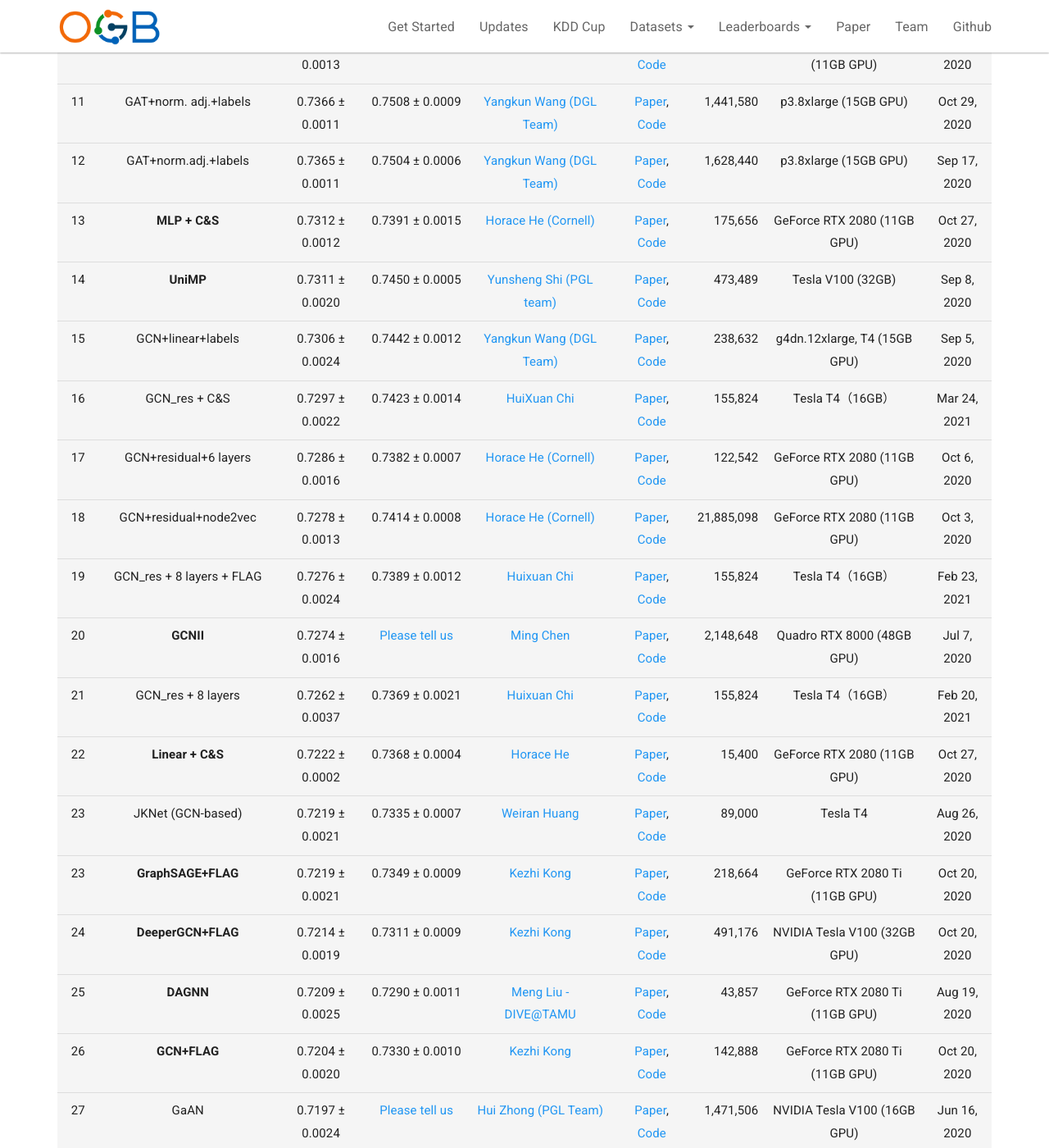
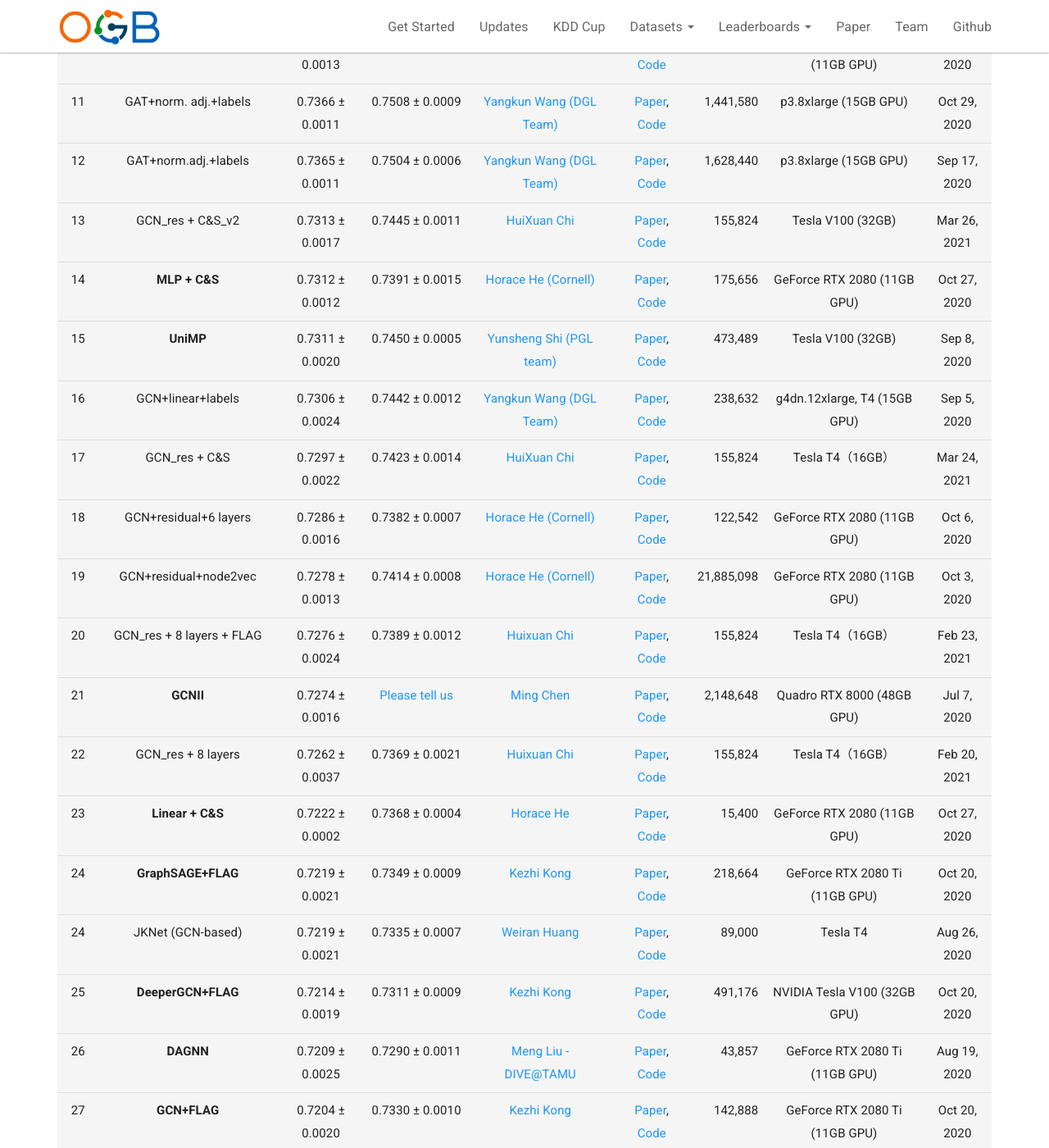
Before and after one commit to snap-stanford/ogb-web, a Jekyll site: the page built from _docs/leaderboard/leader_nodeprop.md, in a window 1280 px wide and 1400 px high, scrolled down 4562 px. Shown: the whole window at 82% size. Built offline with Jekyll 4.4.1, drawn with Linux system fonts in a browser that asks for light colours; some of the changed text lies outside the part shown.

Commit message:
updateleaderboard

```diff
--- a/_docs/leaderboard/leader_nodeprop.md
+++ b/_docs/leaderboard/leader_nodeprop.md
@@ -101,32 +101,33 @@ The **bold** method name indicates that the implementation is **official** (by t
 |  10  |  **GAT+FLAG**  | 0.7371 ± 0.0013   | 0.7496 ± 0.0010 |[Kezhi Kong](mailto:kong@cs.umd.edu) | [Paper](https://arxiv.org/abs/2010.09891), [Code](https://github.com/devnkong/FLAG) | 1,628,440 | GeForce RTX 2080 Ti (11GB GPU) | Oct 20, 2020 |
 |  11  |  GAT+norm. adj.+labels  | 0.7366 ± 0.0011   | 0.7508 ± 0.0009 | [Yangkun Wang (DGL Team)](mailto:espylapiza@gmail.com) | [Paper](https://arxiv.org/abs/1710.10903), [Code](https://github.com/Espylapiza/dgl/tree/master/examples/pytorch/ogb/ogbn-arxiv) | 1,441,580 | p3.8xlarge (15GB GPU) | Oct 29, 2020 |
 |  12  |  GAT+norm.adj.+labels  | 0.7365 ± 0.0011   | 0.7504 ± 0.0006 | [Yangkun Wang (DGL Team)](mailto:wyangkun@amazon.com) | [Paper](https://arxiv.org/abs/1710.10903), [Code](https://github.com/dmlc/dgl/tree/master/examples/pytorch/ogb/ogbn-arxiv) | 1,628,440 | p3.8xlarge (15GB GPU) | Sep 17, 2020 |
-|  13  |  **MLP + C&S**  | 0.7312 ± 0.0012   | 0.7391 ± 0.0015 |[Horace He (Cornell)](mailto:hh498@cornell.edu) | [Paper](https://arxiv.org/abs/2010.13993), [Code](https://github.com/Chillee/CorrectAndSmooth) | 175,656 | GeForce RTX 2080 (11GB GPU) | Oct 27, 2020 |
-|  14  |  **UniMP**  | 0.7311 ± 0.0020   | 0.7450 ± 0.0005 |[Yunsheng Shi (PGL team)](mailto:shiyunsheng01@baidu.com) | [Paper](https://arxiv.org/pdf/2009.03509.pdf), [Code](https://github.com/PaddlePaddle/PGL/tree/main/ogb_examples/nodeproppred/unimp) | 473,489 | Tesla V100 (32GB) | Sep 8, 2020 |
-|  15  |  GCN+linear+labels  | 0.7306 ± 0.0024   | 0.7442 ± 0.0012 | [Yangkun Wang (DGL Team)](mailto:wyangkun@amazon.com) | [Paper](https://arxiv.org/abs/1609.02907), [Code](https://github.com/dmlc/dgl/tree/master/examples/pytorch/ogb/ogbn-arxiv) | 238,632 | g4dn.12xlarge, T4 (15GB GPU) | Sep 5, 2020 |
-|  16  |  GCN_res + C&S  | 0.7297 ± 0.0022   | 0.7423 ± 0.0014 | [HuiXuan Chi](mailto:1520655940@qq.com) | [Paper](https://arxiv.org/abs/2010.13993), [Code](https://github.com/ytchx1999/PyG-GCN_res-CS) | 155,824 | Tesla T4（16GB） | Mar 24, 2021 |
-|  17  |  GCN+residual+6 layers  | 0.7286 ± 0.0016   | 0.7382 ± 0.0007 | [Horace He (Cornell)](mailto:hh498@cornell.edu) | [Paper](https://arxiv.org/abs/1609.02907), [Code](https://github.com/Chillee/ogb_baselines) | 122,542 | GeForce RTX 2080 (11GB GPU) | Oct 6, 2020 |
-|  18  |  GCN+residual+node2vec  | 0.7278 ± 0.0013   | 0.7414 ± 0.0008 | [Horace He (Cornell)](mailto:hh498@cornell.edu) | [Paper](https://arxiv.org/abs/1609.02907), [Code](https://github.com/Chillee/ogb_baselines) | 21,885,098 | GeForce RTX 2080 (11GB GPU) | Oct 3, 2020 |
-|  19  |  GCN_res + 8 layers + FLAG  | 0.7276 ± 0.0024   | 0.7389 ± 0.0012 | [Huixuan Chi](mailto:1520655940@qq.com) | [Paper](https://arxiv.org/abs/2010.09891), [Code](https://github.com/ytchx1999/GCN_res-FLAG) | 155,824 | Tesla T4（16GB） | Feb 23, 2021 |
-|  20  |  **GCNII**  | 0.7274 ± 0.0016   | [Please tell us](mailto:ogb@cs.stanford.edu) |[Ming Chen](mailto:chennnming@outlook.com) | [Paper](https://arxiv.org/abs/2007.02133), [Code](https://github.com/chennnM/GCNII/tree/master/PyG/ogbn-arxiv) | 2,148,648 | Quadro RTX 8000 (48GB GPU) | Jul 7, 2020 |
-|  21  |  GCN_res + 8 layers  | 0.7262 ± 0.0037   | 0.7369 ± 0.0021 | [Huixuan Chi](mailto:1520655940@qq.com) | [Paper](https://arxiv.org/abs/1609.02907), [Code](https://github.com/ytchx1999/ogbn_arxiv_GCN_res) | 155,824 | Tesla T4（16GB） | Feb 20, 2021 |
-|  22  |  **Linear + C&S**  | 0.7222 ± 0.0002   | 0.7368 ± 0.0004 |[Horace He](mailto:hh498@cornell.edu) | [Paper](https://arxiv.org/abs/2010.13993), [Code](https://github.com/Chillee/CorrectAndSmooth) | 15,400 | GeForce RTX 2080 (11GB GPU) | Oct 27, 2020 |
-|  23  |  JKNet (GCN-based)  | 0.7219 ± 0.0021   | 0.7335 ± 0.0007 | [Weiran Huang](mailto:huangweiran1998@outlook.com) | [Paper](https://arxiv.org/pdf/1806.03536.pdf), [Code](https://github.com/EtoDemerzel0427/ogbn-arxiv-baselines/blob/master/JKNet.py) | 89,000 | Tesla T4 | Aug 26, 2020 |
-|  23  |  **GraphSAGE+FLAG**  | 0.7219 ± 0.0021   | 0.7349 ± 0.0009 |[Kezhi Kong](mailto:kong@cs.umd.edu) | [Paper](https://arxiv.org/abs/2010.09891), [Code](https://github.com/devnkong/FLAG) | 218,664 | GeForce RTX 2080 Ti (11GB GPU) | Oct 20, 2020 |
-|  24  |  **DeeperGCN+FLAG**  | 0.7214 ± 0.0019   | 0.7311 ± 0.0009 |[Kezhi Kong](mailto:kong@cs.umd.edu) | [Paper](https://arxiv.org/abs/2010.09891), [Code](https://github.com/devnkong/FLAG) | 491,176 | NVIDIA Tesla V100 (32GB GPU) | Oct 20, 2020 |
-|  25  |  **DAGNN**  | 0.7209 ± 0.0025   | 0.7290 ± 0.0011 |[Meng Liu - DIVE@TAMU](mailto:mengliu@tamu.edu) | [Paper](https://arxiv.org/abs/2007.09296), [Code](https://github.com/mengliu1998/DeeperGNN) | 43,857 | GeForce RTX 2080 Ti (11GB GPU) | Aug 19, 2020 |
-|  26  |  **GCN+FLAG**  | 0.7204 ± 0.0020   | 0.7330 ± 0.0010 |[Kezhi Kong](mailto:kong@cs.umd.edu) | [Paper](https://arxiv.org/abs/2010.09891), [Code](https://github.com/devnkong/FLAG) | 142,888 | GeForce RTX 2080 Ti (11GB GPU) | Oct 20, 2020 |
-|  27  |  GaAN  | 0.7197 ± 0.0024   | [Please tell us](mailto:ogb@cs.stanford.edu) | [Hui Zhong (PGL Team)](mailto:zhonghui03@baidu.com) | [Paper](https://arxiv.org/abs/1803.07294), [Code](https://github.com/PaddlePaddle/PGL/tree/master/ogb_examples/nodeproppred/ogbn-arxiv) | 1,471,506 | NVIDIA Tesla V100 (16GB GPU) | Jun 16, 2020 |
-|  28  |  SIGN  | 0.7195 ± 0.0011   | 0.7323 ± 0.0006 | [Lingfan Yu (DGL Team)](mailto:lingfan.yu@nyu.edu) | [Paper](https://arxiv.org/abs/2004.11198), [Code](https://github.com/dmlc/dgl/tree/master/examples/pytorch/ogb/sign) | 3,566,128 | Tesla T4 (15GB) | Nov 5, 2020 |
-|  29  |  **DeeperGCN**  | 0.7192 ± 0.0016   | 0.7262 ± 0.0014 |[Guohao Li - DeepGCNs.org](mailto:guohao.li@kaust.edu.sa) | [Paper](https://arxiv.org/abs/2006.07739), [Code](https://github.com/lightaime/deep_gcns_torch/tree/master/examples/ogb) | 491,176 | NVIDIA Tesla V100 (32GB GPU) | Jun 16, 2020 |
-|  30  |  GCN  | 0.7174 ± 0.0029   | 0.7300 ± 0.0017 | [Matthias Fey -- OGB team](mailto:matthias.fey@tu-dortmund.de) | [Paper](https://arxiv.org/abs/1609.02907), [Code](https://github.com/snap-stanford/ogb/tree/master/examples/nodeproppred/arxiv) | 142,888 | GeForce RTX 2080 (11GB GPU) | May 1, 2020 |
-|  31  |  GraphSAGE  | 0.7149 ± 0.0027   | 0.7277 ± 0.0016 | [Matthias Fey -- OGB team](mailto:matthias.fey@tu-dortmund.de) | [Paper](https://arxiv.org/abs/1706.02216), [Code](https://github.com/snap-stanford/ogb/tree/master/examples/nodeproppred/arxiv) | 218,664 | GeForce RTX 2080 (11GB GPU) | May 1, 2020 |
-|  32  |  **Plain Linear + C&S**  | 0.7126 ± 0.0001   | 0.7300 ± 0.0001 |[Horace He (Cornell)](mailto:hh498@cornell.edu) | [Paper](https://arxiv.org/abs/2010.13993), [Code](https://github.com/Chillee/CorrectAndSmooth) | 5,160 | GeForce RTX 2080 (11GB GPU) | Oct 27, 2020 |
-|  33  |  **GraphZoom (Node2vec)**  | 0.7118 ± 0.0018   | 0.7220 ± 0.0007 |[Xiuyu Li - GraphZoom](mailto:xl289@cornell.edu) | [Paper](https://openreview.net/forum?id=r1lGO0EKDH), [Code](https://github.com/cornell-zhang/GraphZoom/tree/master/ogb/ogbn-arxiv) | 8,963,624 | GeForce GTX 1080 Ti (11GB GPU) | Jul 2, 2020 |
-|  34  |  Node2vec  | 0.7007 ± 0.0013   | 0.7129 ± 0.0013 | [Matthias Fey -- OGB team](mailto:matthias.fey@tu-dortmund.de) | [Paper](https://arxiv.org/abs/1607.00653), [Code](https://github.com/snap-stanford/ogb/tree/master/examples/nodeproppred/arxiv) | 21,818,792 | GeForce RTX 2080 (11GB GPU) | May 1, 2020 |
-|  35  |  Label Propagation  | 0.6832 ± 0.0000   | 0.7014 ± 0.0000 | [Horace He (Cornell)](mailto:hh498@cornell.edu) | [Paper](http://pages.cs.wisc.edu/~jerryzhu/pub/ssl_survey.pdf), [Code](https://github.com/Chillee/CorrectAndSmoothOGB) | 0 | GeForce RTX 2080 (11GB GPU) | Oct 2, 2020 |
-|  36  |  **MLP+FLAG**  | 0.5602 ± 0.0019   | 0.5817 ± 0.0011 |[Kezhi Kong](mailto:kong@cs.umd.edu) | [Paper](https://arxiv.org/abs/2010.09891), [Code](https://github.com/devnkong/FLAG) | 110,120 | GeForce RTX 2080 Ti (11GB GPU) | Oct 20, 2020 |
-|  37  |  MLP  | 0.5550 ± 0.0023   | 0.5765 ± 0.0012 | [Matthias Fey -- OGB team](mailto:matthias.fey@tu-dortmund.de) | [Paper](https://arxiv.org/abs/2005.00687), [Code](https://github.com/snap-stanford/ogb/tree/master/examples/nodeproppred/arxiv) | 110,120 | GeForce RTX 2080 (11GB GPU) | May 1, 2020 |
+|  13  |  GCN_res + C&S_v2  | 0.7313 ± 0.0017   | 0.7445 ± 0.0011 | [HuiXuan Chi](mailto:1520655940@qq.com) | [Paper](https://arxiv.org/abs/2010.13993), [Code](https://github.com/ytchx1999/GCN_res-CS-v2) | 155,824 | Tesla V100 (32GB) | Mar 26, 2021 |
+|  14  |  **MLP + C&S**  | 0.7312 ± 0.0012   | 0.7391 ± 0.0015 |[Horace He (Cornell)](mailto:hh498@cornell.edu) | [Paper](https://arxiv.org/abs/2010.13993), [Code](https://github.com/Chillee/CorrectAndSmooth) | 175,656 | GeForce RTX 2080 (11GB GPU) | Oct 27, 2020 |
+|  15  |  **UniMP**  | 0.7311 ± 0.0020   | 0.7450 ± 0.0005 |[Yunsheng Shi (PGL team)](mailto:shiyunsheng01@baidu.com) | [Paper](https://arxiv.org/pdf/2009.03509.pdf), [Code](https://github.com/PaddlePaddle/PGL/tree/main/ogb_examples/nodeproppred/unimp) | 473,489 | Tesla V100 (32GB) | Sep 8, 2020 |
+|  16  |  GCN+linear+labels  | 0.7306 ± 0.0024   | 0.7442 ± 0.0012 | [Yangkun Wang (DGL Team)](mailto:wyangkun@amazon.com) | [Paper](https://arxiv.org/abs/1609.02907), [Code](https://github.com/dmlc/dgl/tree/master/examples/pytorch/ogb/ogbn-arxiv) | 238,632 | g4dn.12xlarge, T4 (15GB GPU) | Sep 5, 2020 |
+|  17  |  GCN_res + C&S  | 0.7297 ± 0.0022   | 0.7423 ± 0.0014 | [HuiXuan Chi](mailto:1520655940@qq.com) | [Paper](https://arxiv.org/abs/2010.13993), [Code](https://github.com/ytchx1999/PyG-GCN_res-CS) | 155,824 | Tesla T4（16GB） | Mar 24, 2021 |
+|  18  |  GCN+residual+6 layers  | 0.7286 ± 0.0016   | 0.7382 ± 0.0007 | [Horace He (Cornell)](mailto:hh498@cornell.edu) | [Paper](https://arxiv.org/abs/1609.02907), [Code](https://github.com/Chillee/ogb_baselines) | 122,542 | GeForce RTX 2080 (11GB GPU) | Oct 6, 2020 |
+|  19  |  GCN+residual+node2vec  | 0.7278 ± 0.0013   | 0.7414 ± 0.0008 | [Horace He (Cornell)](mailto:hh498@cornell.edu) | [Paper](https://arxiv.org/abs/1609.02907), [Code](https://github.com/Chillee/ogb_baselines) | 21,885,098 | GeForce RTX 2080 (11GB GPU) | Oct 3, 2020 |
+|  20  |  GCN_res + 8 layers + FLAG  | 0.7276 ± 0.0024   | 0.7389 ± 0.0012 | [Huixuan Chi](mailto:1520655940@qq.com) | [Paper](https://arxiv.org/abs/2010.09891), [Code](https://github.com/ytchx1999/GCN_res-FLAG) | 155,824 | Tesla T4（16GB） | Feb 23, 2021 |
+|  21  |  **GCNII**  | 0.7274 ± 0.0016   | [Please tell us](mailto:ogb@cs.stanford.edu) |[Ming Chen](mailto:chennnming@outlook.com) | [Paper](https://arxiv.org/abs/2007.02133), [Code](https://github.com/chennnM/GCNII/tree/master/PyG/ogbn-arxiv) | 2,148,648 | Quadro RTX 8000 (48GB GPU) | Jul 7, 2020 |
+|  22  |  GCN_res + 8 layers  | 0.7262 ± 0.0037   | 0.7369 ± 0.0021 | [Huixuan Chi](mailto:1520655940@qq.com) | [Paper](https://arxiv.org/abs/1609.02907), [Code](https://github.com/ytchx1999/ogbn_arxiv_GCN_res) | 155,824 | Tesla T4（16GB） | Feb 20, 2021 |
+|  23  |  **Linear + C&S**  | 0.7222 ± 0.0002   | 0.7368 ± 0.0004 |[Horace He](mailto:hh498@cornell.edu) | [Paper](https://arxiv.org/abs/2010.13993), [Code](https://github.com/Chillee/CorrectAndSmooth) | 15,400 | GeForce RTX 2080 (11GB GPU) | Oct 27, 2020 |
+|  24  |  **GraphSAGE+FLAG**  | 0.7219 ± 0.0021   | 0.7349 ± 0.0009 |[Kezhi Kong](mailto:kong@cs.umd.edu) | [Paper](https://arxiv.org/abs/2010.09891), [Code](https://github.com/devnkong/FLAG) | 218,664 | GeForce RTX 2080 Ti (11GB GPU) | Oct 20, 2020 |
+|  24  |  JKNet (GCN-based)  | 0.7219 ± 0.0021   | 0.7335 ± 0.0007 | [Weiran Huang](mailto:huangweiran1998@outlook.com) | [Paper](https://arxiv.org/pdf/1806.03536.pdf), [Code](https://github.com/EtoDemerzel0427/ogbn-arxiv-baselines/blob/master/JKNet.py) | 89,000 | Tesla T4 | Aug 26, 2020 |
+|  25  |  **DeeperGCN+FLAG**  | 0.7214 ± 0.0019   | 0.7311 ± 0.0009 |[Kezhi Kong](mailto:kong@cs.umd.edu) | [Paper](https://arxiv.org/abs/2010.09891), [Code](https://github.com/devnkong/FLAG) | 491,176 | NVIDIA Tesla V100 (32GB GPU) | Oct 20, 2020 |
+|  26  |  **DAGNN**  | 0.7209 ± 0.0025   | 0.7290 ± 0.0011 |[Meng Liu - DIVE@TAMU](mailto:mengliu@tamu.edu) | [Paper](https://arxiv.org/abs/2007.09296), [Code](https://github.com/mengliu1998/DeeperGNN) | 43,857 | GeForce RTX 2080 Ti (11GB GPU) | Aug 19, 2020 |
+|  27  |  **GCN+FLAG**  | 0.7204 ± 0.0020   | 0.7330 ± 0.0010 |[Kezhi Kong](mailto:kong@cs.umd.edu) | [Paper](https://arxiv.org/abs/2010.09891), [Code](https://github.com/devnkong/FLAG) | 142,888 | GeForce RTX 2080 Ti (11GB GPU) | Oct 20, 2020 |
+|  28  |  GaAN  | 0.7197 ± 0.0024   | [Please tell us](mailto:ogb@cs.stanford.edu) | [Hui Zhong (PGL Team)](mailto:zhonghui03@baidu.com) | [Paper](https://arxiv.org/abs/1803.07294), [Code](https://github.com/PaddlePaddle/PGL/tree/master/ogb_examples/nodeproppred/ogbn-arxiv) | 1,471,506 | NVIDIA Tesla V100 (16GB GPU) | Jun 16, 2020 |
+|  29  |  SIGN  | 0.7195 ± 0.0011   | 0.7323 ± 0.0006 | [Lingfan Yu (DGL Team)](mailto:lingfan.yu@nyu.edu) | [Paper](https://arxiv.org/abs/2004.11198), [Code](https://github.com/dmlc/dgl/tree/master/examples/pytorch/ogb/sign) | 3,566,128 | Tesla T4 (15GB) | Nov 5, 2020 |
+|  30  |  **DeeperGCN**  | 0.7192 ± 0.0016   | 0.7262 ± 0.0014 |[Guohao Li - DeepGCNs.org](mailto:guohao.li@kaust.edu.sa) | [Paper](https://arxiv.org/abs/2006.07739), [Code](https://github.com/lightaime/deep_gcns_torch/tree/master/examples/ogb) | 491,176 | NVIDIA Tesla V100 (32GB GPU) | Jun 16, 2020 |
+|  31  |  GCN  | 0.7174 ± 0.0029   | 0.7300 ± 0.0017 | [Matthias Fey -- OGB team](mailto:matthias.fey@tu-dortmund.de) | [Paper](https://arxiv.org/abs/1609.02907), [Code](https://github.com/snap-stanford/ogb/tree/master/examples/nodeproppred/arxiv) | 142,888 | GeForce RTX 2080 (11GB GPU) | May 1, 2020 |
+|  32  |  GraphSAGE  | 0.7149 ± 0.0027   | 0.7277 ± 0.0016 | [Matthias Fey -- OGB team](mailto:matthias.fey@tu-dortmund.de) | [Paper](https://arxiv.org/abs/1706.02216), [Code](https://github.com/snap-stanford/ogb/tree/master/examples/nodeproppred/arxiv) | 218,664 | GeForce RTX 2080 (11GB GPU) | May 1, 2020 |
+|  33  |  **Plain Linear + C&S**  | 0.7126 ± 0.0001   | 0.7300 ± 0.0001 |[Horace He (Cornell)](mailto:hh498@cornell.edu) | [Paper](https://arxiv.org/abs/2010.13993), [Code](https://github.com/Chillee/CorrectAndSmooth) | 5,160 | GeForce RTX 2080 (11GB GPU) | Oct 27, 2020 |
+|  34  |  **GraphZoom (Node2vec)**  | 0.7118 ± 0.0018   | 0.7220 ± 0.0007 |[Xiuyu Li - GraphZoom](mailto:xl289@cornell.edu) | [Paper](https://openreview.net/forum?id=r1lGO0EKDH), [Code](https://github.com/cornell-zhang/GraphZoom/tree/master/ogb/ogbn-arxiv) | 8,963,624 | GeForce GTX 1080 Ti (11GB GPU) | Jul 2, 2020 |
+|  35  |  Node2vec  | 0.7007 ± 0.0013   | 0.7129 ± 0.0013 | [Matthias Fey -- OGB team](mailto:matthias.fey@tu-dortmund.de) | [Paper](https://arxiv.org/abs/1607.00653), [Code](https://github.com/snap-stanford/ogb/tree/master/examples/nodeproppred/arxiv) | 21,818,792 | GeForce RTX 2080 (11GB GPU) | May 1, 2020 |
+|  36  |  Label Propagation  | 0.6832 ± 0.0000   | 0.7014 ± 0.0000 | [Horace He (Cornell)](mailto:hh498@cornell.edu) | [Paper](http://pages.cs.wisc.edu/~jerryzhu/pub/ssl_survey.pdf), [Code](https://github.com/Chillee/CorrectAndSmoothOGB) | 0 | GeForce RTX 2080 (11GB GPU) | Oct 2, 2020 |
+|  37  |  **MLP+FLAG**  | 0.5602 ± 0.0019   | 0.5817 ± 0.0011 |[Kezhi Kong](mailto:kong@cs.umd.edu) | [Paper](https://arxiv.org/abs/2010.09891), [Code](https://github.com/devnkong/FLAG) | 110,120 | GeForce RTX 2080 Ti (11GB GPU) | Oct 20, 2020 |
+|  38  |  MLP  | 0.5550 ± 0.0023   | 0.5765 ± 0.0012 | [Matthias Fey -- OGB team](mailto:matthias.fey@tu-dortmund.de) | [Paper](https://arxiv.org/abs/2005.00687), [Code](https://github.com/snap-stanford/ogb/tree/master/examples/nodeproppred/arxiv) | 110,120 | GeForce RTX 2080 (11GB GPU) | May 1, 2020 |
 
 
 
```
